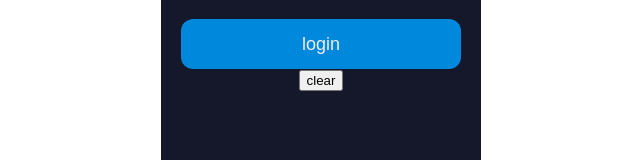
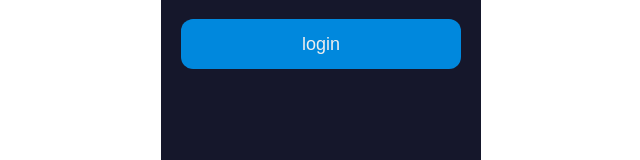
Before and after one commit to karthikhegde05/Placement-Manager-Webapp, a React (Create React App) app in the folder frontend/: page / in a window 1280 px wide. Shown: the part 459-619 px from the top of the page, without its empty margins (319-959 px from the left). Built offline with nearby package versions, Linux system fonts and the light colour scheme.

Commit message:
nginx config changed

```diff
--- a/frontend/src/Pages/Login.jsx
+++ b/frontend/src/Pages/Login.jsx
@@ -56,7 +56,6 @@ const Login = () => {
                         <label htmlFor="Password" className="login-placeholder">Password</label>
                     </div>
                     <button type="text" className="login-submit">login</button>
-                    <button type="button">clear</button>
                 </div>
             </form>
          </div>
```
Also changed, not shown: 1 other file (tests, documents, lock files or other folders).
